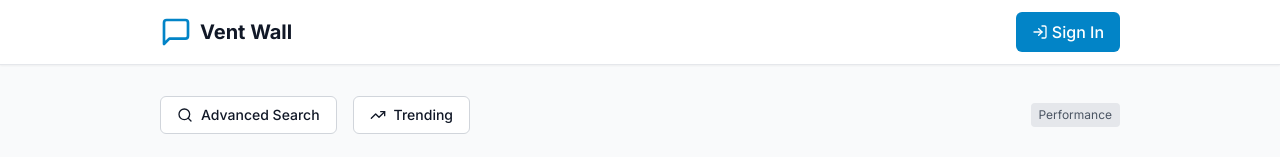
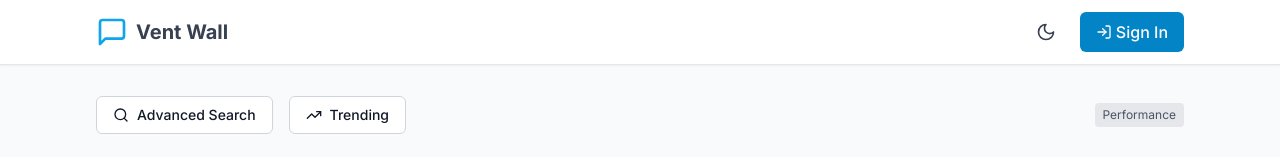
Before and after one commit to Anatamann/vent-wall, a React (Vite) app: page / in a window 1280 px wide. Shown: the top 157 px of the page. Built offline with nearby package versions, Linux system fonts and the light colour scheme; no server answers; the database is empty.

Commit message:
Layout adjustments and theme picker button

```diff
--- a/src/components/Layout.tsx
+++ b/src/components/Layout.tsx
@@ -1,8 +1,9 @@
 import React from 'react'
 import { Link, useLocation } from 'react-router-dom'
 import { useAuth } from '../hooks/useAuth'
-import { MessageSquare, User, LogOut, LogIn } from 'lucide-react'
+import { MessageSquare, User, LogOut, LogIn, Sun, Moon } from 'lucide-react'
 import { useScrollPosition } from '../hooks/useScrollPosition'
+import { useTheme } from '../hooks/useTheme'
 
 interface LayoutProps {
   children: React.ReactNode
@@ -12,6 +13,7 @@ export default function Layout({ children }: LayoutProps) {
   const { user, signOut, isAuthenticated, profileExists, loading } = useAuth()
   const location = useLocation()
   const scrollY = useScrollPosition()
+  const { theme, toggleTheme } = useTheme()
 
   const headerHeight = 64; // h-16 is 64px
   const headerTranslateY = Math.min(0, -scrollY);
@@ -38,16 +40,23 @@ export default function Layout({ children }: LayoutProps) {
         className="fixed top-0 left-0 right-0 bg-white dark:bg-gray-800 shadow-sm border-b border-gray-200 dark:border-gray-700 transition-transform duration-300 z-10"
         style={{ transform: `translateY(${headerTranslateY}px)` }}
       >
-        <div className="w-[80vw] mx-auto px-4 sm:px-6 lg:px-8">
+        <div className="w-[90vw] mx-auto px-4 sm:px-6 lg:px-8">
           <div className="flex justify-between items-center h-16">
             {/* Logo */}
             <Link to="/" className="flex items-center space-x-2">
-              <MessageSquare className="w-8 h-8 text-primary-600 dark:text-primary-400" />
-              <span className="text-lg sm:text-xl font-bold text-gray-900 dark:text-gray-100">Vent Wall</span>
+              <MessageSquare className="w-8 h-8 text-primary-500 dark:text-primary-300" />
+              <span className="text-lg sm:text-xl font-bold text-gray-700 dark:text-gray-100">Vent Wall</span>
             </Link>
 
             {/* Navigation */}
             <nav className="flex items-center space-x-4">
+              <button
+                onClick={toggleTheme}
+                className="p-2 rounded-full text-gray-700 dark:text-gray-300 hover:bg-gray-100 dark:hover:bg-gray-700 transition-colors"
+                aria-label="Toggle theme"
+              >
+                {theme === 'dark' ? <Sun className="w-5 h-5" /> : <Moon className="w-5 h-5" />}
+              </button>
               {isAuthenticated ? (
                 <>
                   <Link
@@ -85,14 +94,14 @@ export default function Layout({ children }: LayoutProps) {
       </header>
 
       {/* Main Content */}
-      <main className="w-[80vw] mx-auto px-4 sm:px-6 lg:px-8 py-8" style={{ paddingTop: `${headerHeight + 32}px` }}>
+      <main className="w-[90vw] mx-auto px-4 sm:px-6 lg:px-8 py-8" style={{ paddingTop: `${headerHeight + 32}px` }}>
         {children}
       </main>
 
       {/* Footer */}
       <footer className="bg-white dark:bg-gray-800 border-t border-gray-200 dark:border-gray-700 mt-auto transition-colors">
-        <div className="w-[80vw] mx-auto px-4 sm:px-6 lg:px-8 py-6">
-          <div className="text-center text-sm text-gray-500 dark:text-gray-400">
+        <div className="w-full px-4 sm:px-6 lg:px-8 py-6">
+          <div className="flex justify-center text-sm text-gray-500 dark:text-gray-400">
             <p>&copy; 2024 Vent Wall. A safe space for emotional expression.</p>
           </div>
         </div>
--- a/src/components/PostLimitBanner.tsx
+++ b/src/components/PostLimitBanner.tsx
@@ -10,32 +10,29 @@ export default function PostLimitBanner() {
   const limitReached = !canPost
 
   return (
-    <div className={`card mb-6 ${limitReached ? 'bg-yellow-50 dark:bg-yellow-900/20 border-yellow-200 dark:border-yellow-800' : 'bg-gray-50 dark:bg-gray-800/50 border-gray-200 dark:border-gray-700'}`}>
+    <div className={`card mb-6 ${limitReached ? 'bg-red-50 dark:bg-red-900/20 border-red-200 dark:border-red-800' : 'bg-gray-50 dark:bg-gray-800/50 border-gray-200 dark:border-gray-700'}`}>
       <div className="flex items-start space-x-3">
         {limitReached ? (
-          <AlertCircle className="w-5 h-5 text-yellow-600 dark:text-yellow-400 mt-0.5 flex-shrink-0" />
+          <AlertCircle className="w-5 h-5 text-red-600 dark:text-red-400 mt-0.5 flex-shrink-0" />
         ) : (
           <Clock className="w-5 h-5 text-gray-500 dark:text-gray-400 mt-0.5 flex-shrink-0" />
         )}
         <div className="flex-1">
-          <h3 className="text-sm font-medium ${limitReached ? 'text-yellow-800 dark:text-yellow-200' : 'text-gray-900 dark:text-gray-100'}">
+          <h3 className="text-sm font-medium ${limitReached ? 'text-red-800 dark:text-red-200' : 'text-gray-900 dark:text-gray-100'}">
             {limitReached ? 'Daily Post Limit Reached' : 'Your Daily Post Status'}
           </h3>
-          <p className={`text-sm ${limitReached ? 'text-yellow-700 dark:text-yellow-300' : 'text-gray-600 dark:text-gray-400'} mt-1`}>
+          <p className={`text-sm md:text-base ${limitReached ? 'text-red-700 dark:text-red-300' : 'text-gray-600 dark:text-gray-400'} mt-1`}>
             You've shared {postsToday} out of {maxPosts} vents today.
-            {limitReached && " This helps maintain a healthy sharing environment."}
+            {limitReached
+              ? <> This helps maintain a healthy sharing environment. {timeUntilReset && (
+                  <span className="flex items-center space-x-1 mt-2 text-red-600 dark:text-red-400">
+                    <Clock className="w-4 h-4" />
+                    <span>Reset in {timeUntilReset}</span>
+                  </span>
+                )}</>
+              : ` You can post ${maxPosts - postsToday} more vents today.`
+            }
           </p>
-          {limitReached && timeUntilReset && (
-            <div className="flex items-center space-x-1 mt-2 text-sm text-yellow-600 dark:text-yellow-400">
-              <Clock className="w-4 h-4" />
-              <span>Reset in {timeUntilReset}</span>
-            </div>
-          )}
-          {!limitReached && (
-            <p className="text-sm md:text-base text-gray-500 dark:text-gray-400 mt-2">
-              You can post {maxPosts - postsToday} more vents today.
-            </p>
-          )}
         </div>
       </div>
     </div>
--- a/src/components/UsernameEditor.tsx
+++ b/src/components/UsernameEditor.tsx
@@ -58,12 +58,12 @@ export default function UsernameEditor({ currentUsername, onUpdateUsername }: Us
   return (
     <div className="card">
       <div className="flex items-center space-x-4">
-        <div className="w-16 h-16 bg-gradient-to-br from-primary-400 to-primary-600 rounded-full flex items-center justify-center">
-          <User className="w-8 h-8 text-white" />
+        <div className="w-12 h-12 sm:w-16 sm:h-16 bg-gradient-to-br from-primary-400 to-primary-600 rounded-full flex items-center justify-center">
+          <User className="w-6 h-6 sm:w-8 sm:h-8 text-white" />
         </div>
 
         <div className="flex-1">
-          <h1 className="text-2xl font-bold text-gray-900 dark:text-gray-100 mb-1">
+          <h1 className="text-2xl font-bold text-gray-700 dark:text-gray-100 mb-1">
             Profile Settings
           </h1>
 
@@ -75,7 +75,7 @@ export default function UsernameEditor({ currentUsername, onUpdateUsername }: Us
                   value={newUsername}
                   onChange={(e) => setNewUsername(e.target.value)}
                   onKeyDown={handleKeyDown}
-                  className={`px-3 py-1 border rounded-md text-lg font-medium bg-white dark:bg-gray-700 text-gray-900 dark:text-gray-100 focus:outline-none focus:ring-2 transition-colors ${
+                  className={`flex-1 min-w-0 px-3 py-1 border rounded-md text-base sm:text-lg font-medium bg-white dark:bg-gray-700 text-gray-900 dark:text-gray-100 focus:outline-none focus:ring-2 transition-colors ${
                     isValid
                       ? 'border-gray-300 dark:border-gray-600 focus:ring-primary-500 focus:border-primary-500'
                       : 'border-red-300 dark:border-red-600 focus:ring-red-500 focus:border-red-500'
@@ -94,7 +94,7 @@ export default function UsernameEditor({ currentUsername, onUpdateUsername }: Us
                     {isUpdating ? (
                       <LoadingSpinner size="sm" />
                     ) : (
-                      <Check className="w-5 h-5" />
+                      <Check className="w-4 h-4 sm:w-5 sm:h-5" />
                     )}
                   </button>
 
@@ -104,7 +104,7 @@ export default function UsernameEditor({ currentUsername, onUpdateUsername }: Us
                     className="p-1 text-gray-500 hover:text-gray-700 dark:hover:text-gray-300"
                     title="Cancel"
                   >
-                    <X className="w-5 h-5" />
+                    <X className="w-4 h-4 sm:w-5 sm:h-5" />
                   </button>
                 </div>
               </div>
@@ -134,7 +134,7 @@ export default function UsernameEditor({ currentUsername, onUpdateUsername }: Us
                 className="p-1 text-gray-400 hover:text-gray-600 dark:hover:text-gray-300 transition-colors"
                 title="Edit username"
               >
-                <Edit3 className="w-4 h-4" />
+                <Edit3 className="w-3 h-3 sm:w-4 sm:h-4" />
               </button>
             </div>
           )}
--- /dev/null
+++ b/src/hooks/useTheme.ts
@@ -0,0 +1,31 @@
+import { useState, useEffect } from 'react';
+
+type Theme = 'light' | 'dark';
+
+export function useTheme() {
+  const [theme, setTheme] = useState<Theme>(() => {
+    // Check for saved theme in localStorage
+    const savedTheme = localStorage.getItem('theme');
+    if (savedTheme) {
+      return savedTheme as Theme;
+    }
+    // Detect system preference
+    return window.matchMedia('(prefers-color-scheme: dark)').matches ? 'dark' : 'light';
+  });
+
+  useEffect(() => {
+    const root = window.document.documentElement;
+    if (theme === 'dark') {
+      root.classList.add('dark');
+    } else {
+      root.classList.remove('dark');
+    }
+    localStorage.setItem('theme', theme);
+  }, [theme]);
+
+  const toggleTheme = () => {
+    setTheme((prevTheme) => (prevTheme === 'light' ? 'dark' : 'light'));
+  };
+
+  return { theme, toggleTheme };
+}
--- a/tailwind.config.js
+++ b/tailwind.config.js
@@ -4,7 +4,7 @@ export default {
     "./index.html",
     "./src/**/*.{js,ts,jsx,tsx}",
   ],
-  darkMode: 'media', // Automatically follows system preference
+  darkMode: 'class', // Manually toggle dark mode by adding/removing 'dark' class
   theme: {
     extend: {
       colors: {
```
